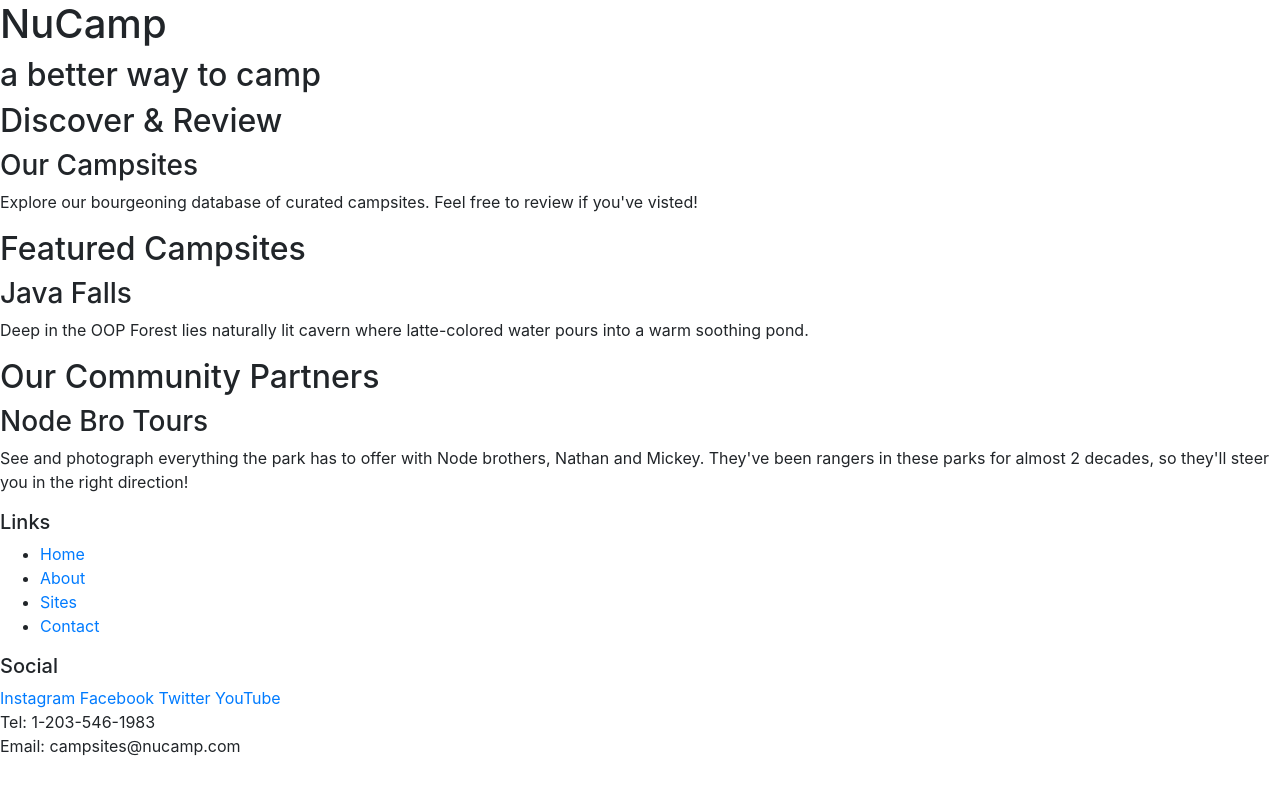
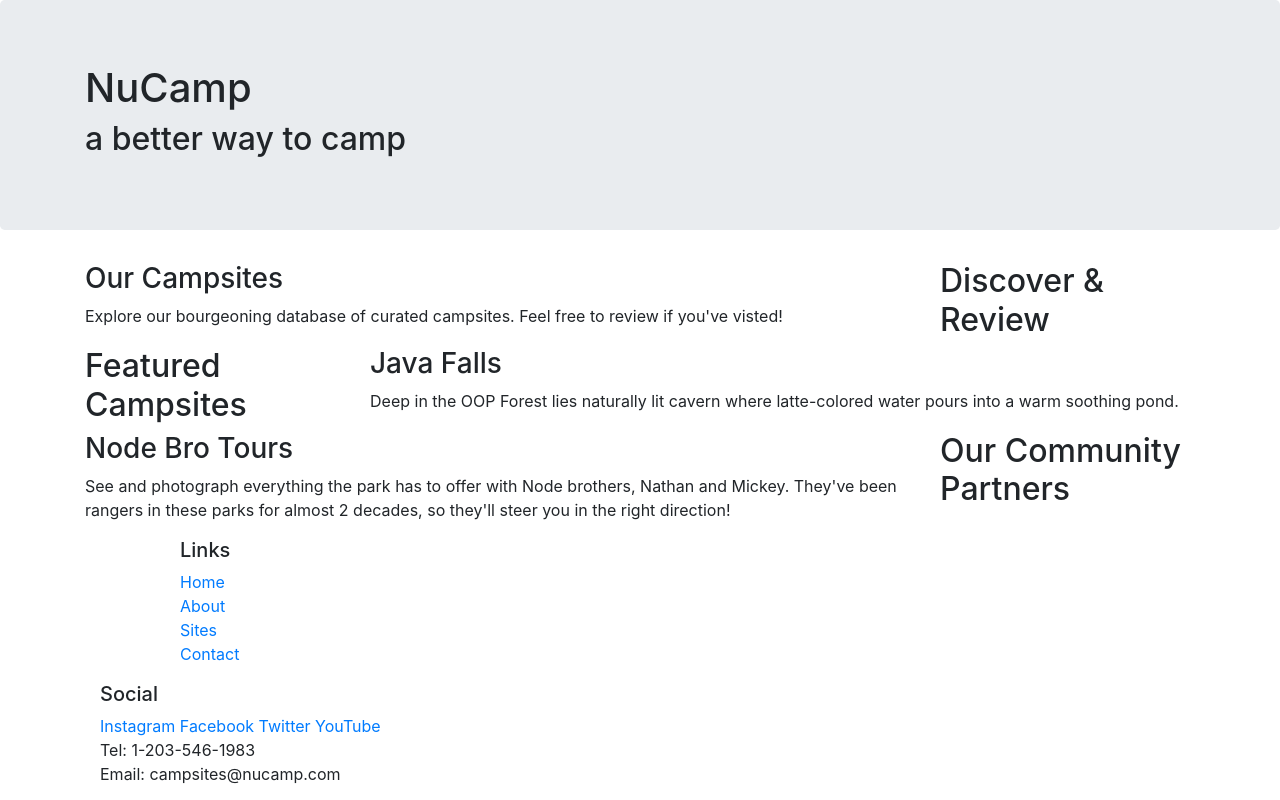
Before and after one commit to clydiscope/bootstrap_playground, a website: page index.html in a window 1280 px wide. Drawn offline with nearby package versions, Linux system fonts and the light colour scheme.

Commit message:
adds bootstrap experimentation

```diff
--- a/index.html
+++ b/index.html
@@ -14,50 +14,72 @@
 
 <body>
 
-    <header>
-        <div>
+    <header class="jumbotron">
+        <div class="container">
+            <div class="row">
+                <div class="col">
                     <h1> NuCamp </h1>
                     <h2> a better way to camp </h2>
                 </div>
+            </div>
+        </div>
     </header>
 
-    <div>
+    <div class="container">
+        <div class="row">
+            <div class="col-sm-4 order-sm-last col-md-3">
                 <h2>Discover & Review</h2>
+            </div>
+            <div class="col">
                 <h3> Our Campsites </h3>
                 <p> Explore our bourgeoning database of curated campsites. Feel free to review if you've visted! </p>
             </div>
+        </div>
 
-    <div>
+        <div class="row">
+            <div class="col-sm-4 col-md-3">
                 <h2>Featured Campsites</h2>
+            </div>
+            <div class="col">
                 <h3> Java Falls </h3>
                 <p> Deep in the OOP Forest lies naturally lit cavern where latte-colored water pours into a warm soothing pond.</p>
             </div>
+        </div>
 
-    <div>
+        <div class="row">
+            <div class="col-sm-4 order-sm-last col-md-3">
                 <h2>Our Community Partners</h2>
+            </div>
+            <div class="col">
                 <h3>Node Bro Tours</h3>
                 <p> See and photograph everything the park has to offer with Node brothers, Nathan and Mickey. They've been rangers in these parks for almost 2 decades, so they'll steer you in the right direction! </p>
             </div>
+        </div>
+    </div>
 
     <footer>
-        <div>
+        <div class="container">
+            <div class="row">
+                <div class="col-4 col-sm-2 offset-1">
                     <h5> Links </h5>
-            <ul>
+                    <ul class="list-unstyled">
                         <li> <a href="#"> Home </a> </li>
-                <li> <a href="#"> About </a></li>
-                <li> <a href="#"> Sites </a></li>
-                <li> <a href="#"> Contact </a></li>
+                        <li> <a href="#"> About </a> </li>
+                        <li> <a href="#"> Sites </a> </li>
+                        <li> <a href="#"> Contact </a> </li>
                     </ul>
                 </div>
-        <div>
+            </div>
+            <div class="col-6 col-sm-5">
                 <h5> Social </h5>
                 <a href="http://instagram.com/"> Instagram </a>
                 <a href="http://facebook.com/"> Facebook </a>
                 <a href="http://twitter.com/"> Twitter </a>
                 <a href="http://youtube.com"> YouTube </a>
             </div>
-        <div>
+            <div class="col-sm-4">
                 Tel: 1-203-546-1983 <br /> Email: campsites@nucamp.com
+            </div>
         </div>
     </footer>
 
```
Lines whose indentation alone changed are shown as unchanged.
